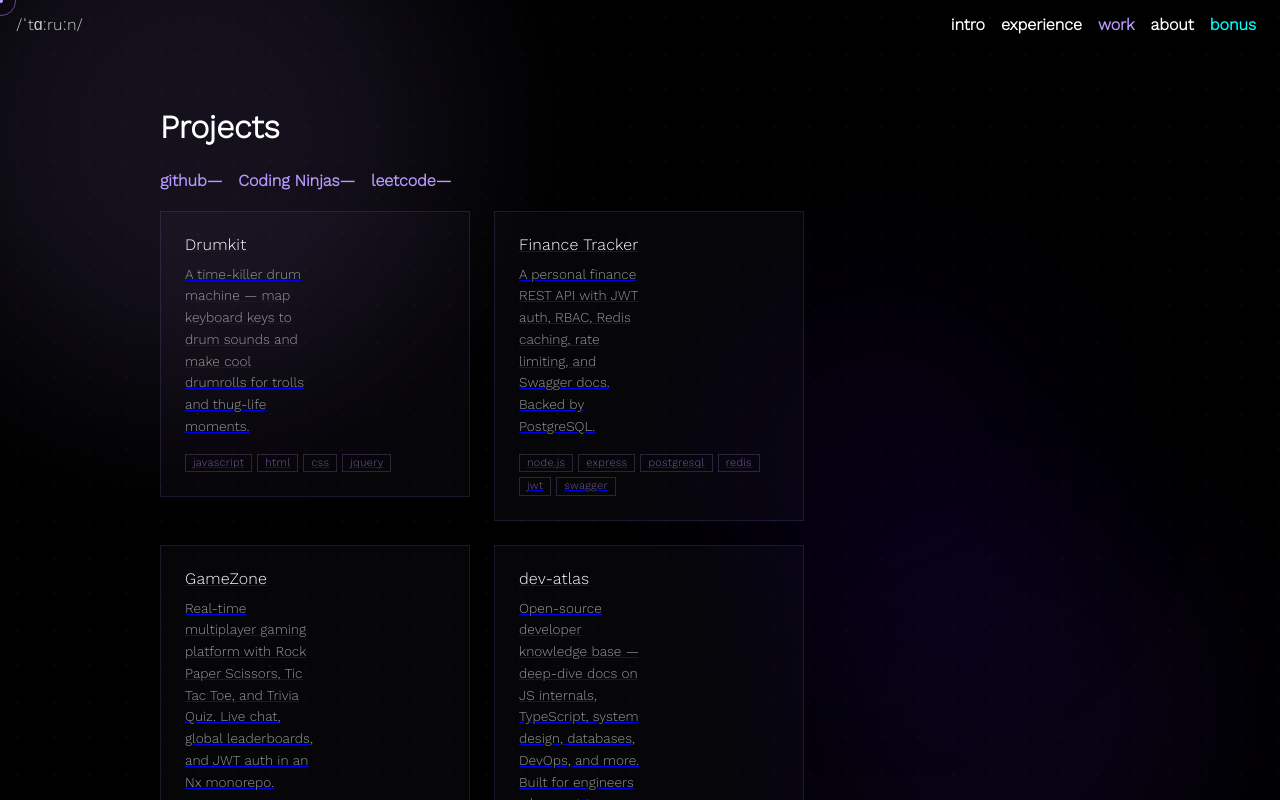
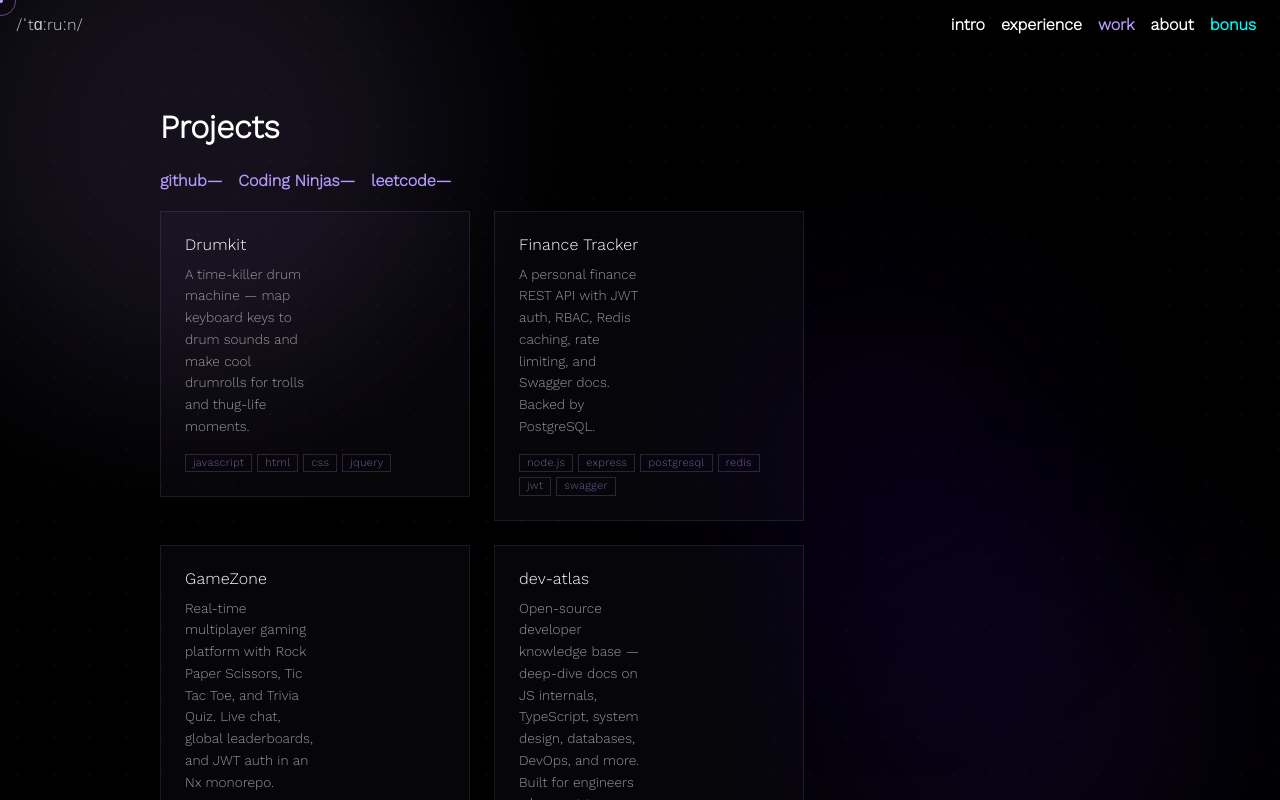
Before and after one commit to atypicalesper/atypicalesper.github.io, a Next.js app: page /work in a window 1280 px wide. Shown: the top 800 px of the page. Built offline with nearby package versions, Linux system fonts and the light colour scheme; no server answers; a web font is replaced by a local one.

Commit message:
fix: remove link underline bleed on project cards

```diff
--- a/src/styles/main.css
+++ b/src/styles/main.css
@@ -282,6 +282,11 @@ a:hover {
 }
 
 
+a:has(> .card) {
+  text-decoration: none;
+  color: inherit;
+}
+
 .card {
   position: relative;
   width: 260px;
```
